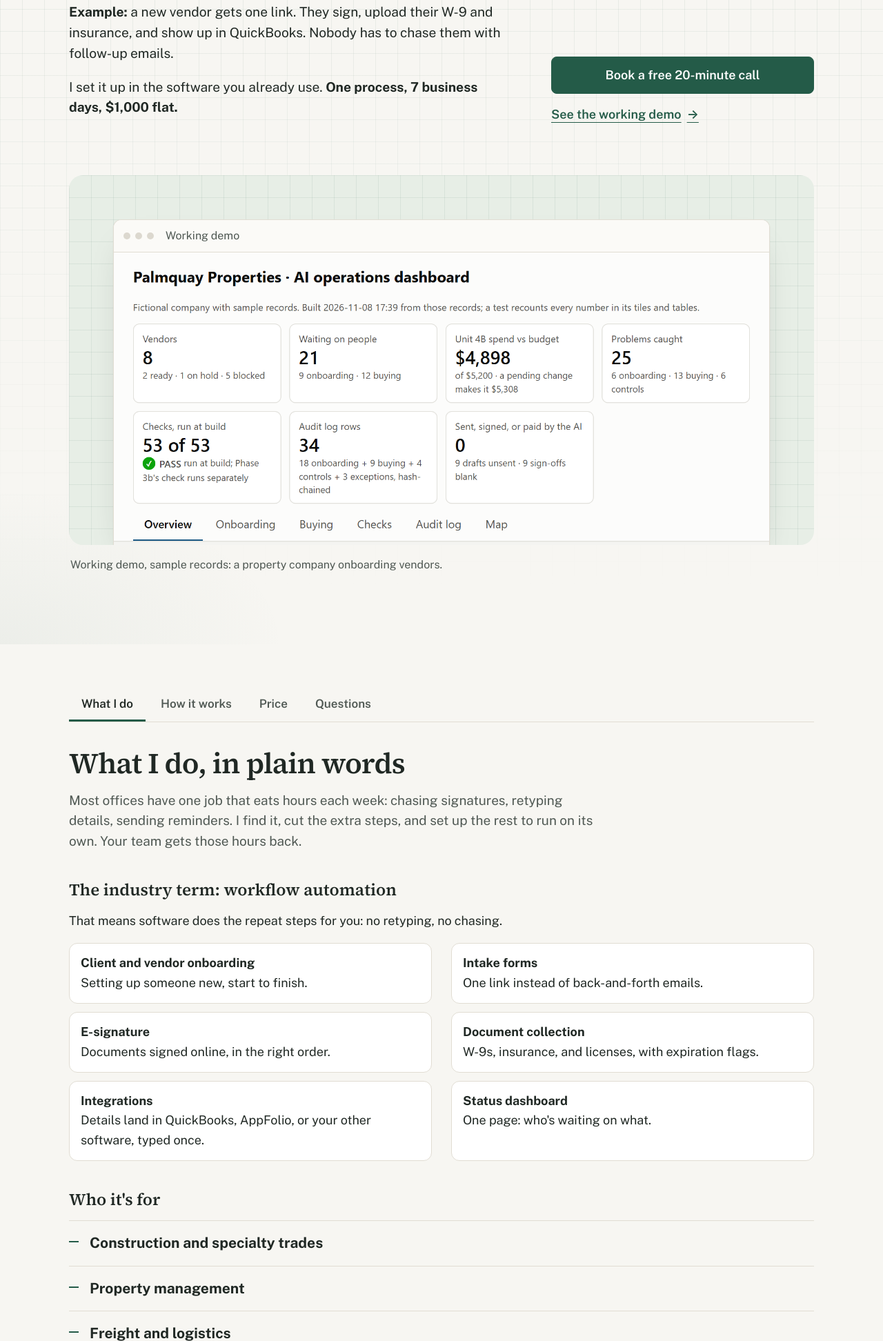
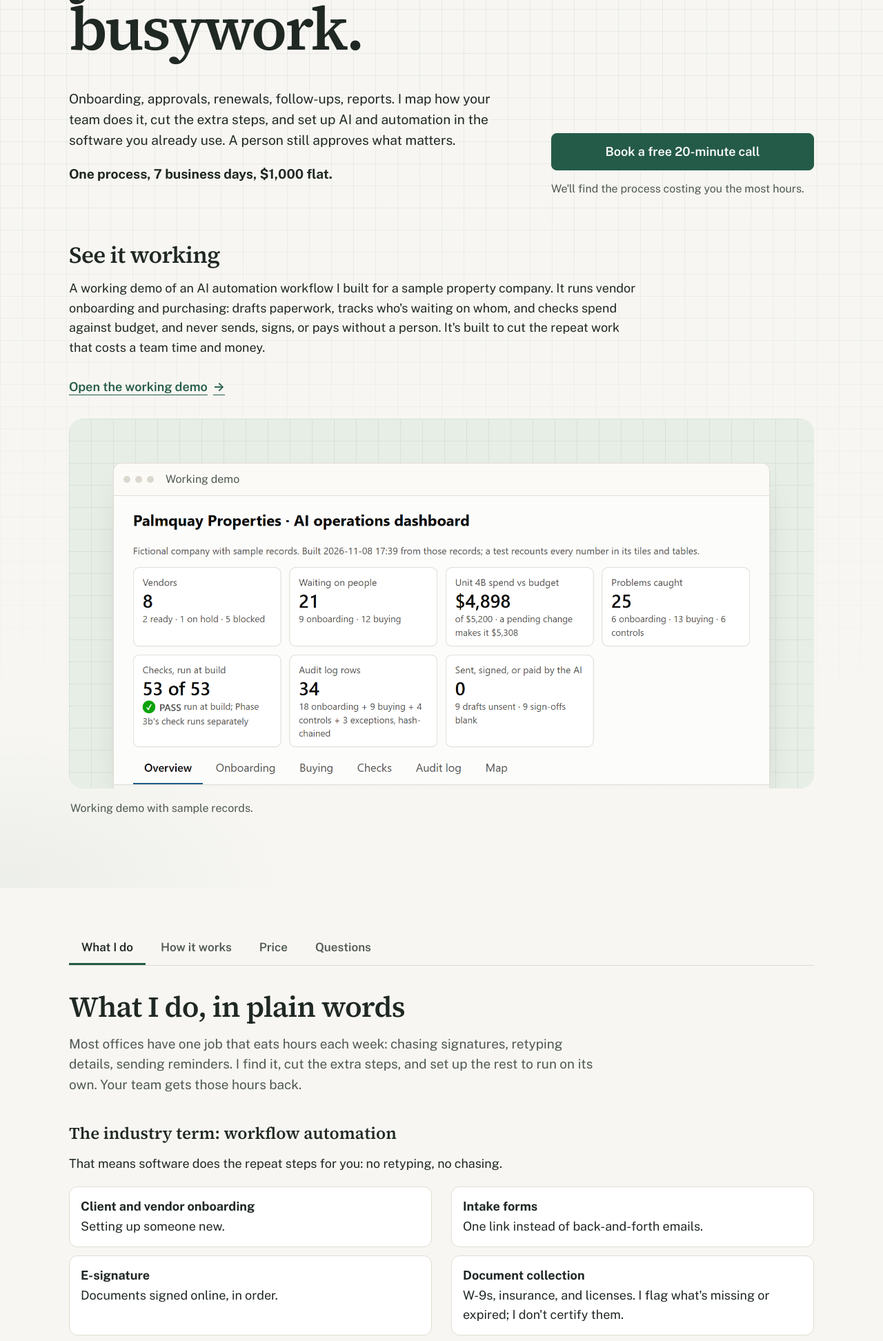
Before and after one commit to cameronkratkyy/seaksolutions-site, a plain HTML site: page index.html in a window 1280 px wide. Shown: the part 531-2475 px from the top of the page at 69% size. Drawn offline with nearby package versions, Linux system fonts and the light colour scheme.

Commit message:
Site v6: AI implementation hook, demo intro, clear CTA
New headline "I make the software you already pay for do your team's
busywork." with the industry term up top, a "See it working" intro for
the working demo, and the call button repeated at the end. 737 words.
Checker rounds 3-4 PASS.

```diff
--- a/index.html
+++ b/index.html
@@ -3,19 +3,19 @@
 <head>
 <meta charset="utf-8">
 <meta name="viewport" content="width=device-width, initial-scale=1">
-<title>SEAK Solutions | I automate the paperwork your office does by hand</title>
-<meta name="description" content="Workflow automation for small offices: intake forms, e-signature, and document collection set up inside the software you already use. One process, 7 business days, $1,000 flat.">
+<title>SEAK Solutions | I make the software you already pay for do your team's busywork</title>
+<meta name="description" content="AI implementation and workflow automation for small businesses, set up inside the software you already use. One process, 7 business days, $1,000 flat.">
 <meta name="theme-color" content="#F7F6F2">
 <link rel="icon" href="favicon.svg" type="image/svg+xml">
 <meta property="og:type" content="website">
 <meta property="og:site_name" content="SEAK Solutions">
-<meta property="og:title" content="I automate the paperwork your office does by hand.">
-<meta property="og:description" content="Intake forms, e-signature, and document collection, set up inside the software you already use. $1,000 flat. See the working demo.">
+<meta property="og:title" content="I make the software you already pay for do your team's busywork.">
+<meta property="og:description" content="I make the software you already pay for do your team's busywork. $1,000 flat. See the working demo.">
 <meta property="og:url" content="https://seakconsulting.com/">
 <meta property="og:image" content="https://seakconsulting.com/og.png">
 <meta property="og:image:width" content="1200">
 <meta property="og:image:height" content="630">
-<meta property="og:image:alt" content="SEAK Solutions: I automate the paperwork your office does by hand. $1,000 flat, with a screenshot of the working demo.">
+<meta property="og:image:alt" content="SEAK Solutions: I make the software you already pay for do your team's busywork. $1,000 flat, with a screenshot of the working demo.">
 <meta name="twitter:card" content="summary_large_image">
 <link rel="preconnect" href="https://fonts.googleapis.com">
 <link rel="preconnect" href="https://fonts.gstatic.com" crossorigin>
@@ -198,6 +198,12 @@ h1{font-size:clamp(44px,6.9vw,104px);line-height:.98;letter-spacing:-.035em;marg
   .btn{width:100%}
 }
 
+/* v6 (11/8): eyebrow, demo intro, end-of-page button */
+.eyebrow{font-size:16px;font-weight:700;letter-spacing:.06em;text-transform:uppercase;color:var(--green);margin:0 0 14px}
+.demo-intro{max-width:46em;margin:56px 0 22px}
+.demo-intro h2{font-size:clamp(26px,2.6vw,34px)}
+.contact .btn-light{background:#fff;color:var(--green)}
+.contact .btn-light:hover{background:#EEF3F0}
 /* v5 (11/8): content tabs, no JavaScript (radio buttons + labels) */
 .tabs{position:relative;margin:64px 0 0}
 .tabs>input{position:absolute;opacity:0;width:1px;height:1px;pointer-events:none}
@@ -213,7 +219,7 @@ h1{font-size:clamp(44px,6.9vw,104px);line-height:.98;letter-spacing:-.035em;marg
 .terms li{padding:14px 16px;background:var(--white);border:1px solid var(--line);border-radius:12px}
 .terms b{display:block;color:var(--ink)}
 .tp .ba{max-width:620px}
-@media (max-width:640px){.terms{grid-template-columns:1fr}.tablist{gap:0}.tablist label{flex:1 1 auto;justify-content:center;padding:0 6px;font-size:16px}}
+@media (max-width:640px){h1{font-size:34px;line-height:1.05}.terms{grid-template-columns:1fr}.tablist{gap:0}.tablist label{flex:1 1 auto;justify-content:center;padding:0 6px;font-size:16px}}
 </style>
 </head>
 <body>
@@ -226,18 +232,24 @@ h1{font-size:clamp(44px,6.9vw,104px);line-height:.98;letter-spacing:-.035em;marg
 
 <main id="main">
 <section class="hero" aria-labelledby="h1">
-  <h1 id="h1">I automate the paperwork your office does by hand.</h1>
+  <p class="eyebrow">AI implementation &amp; workflow automation for small businesses</p>
+  <h1 id="h1">I make the software you already pay for do your team's busywork.</h1>
   <div class="hero-row">
     <div class="sub">
-      <p><b>Example:</b> a new vendor gets one link. They sign, upload their W-9 and insurance, and show up in QuickBooks. Nobody has to chase them with follow-up emails.</p>
-      <p>I set it up in the software you already use. <b>One process, 7 business days, $1,000 flat.</b></p>
+      <p>Onboarding, approvals, renewals, follow-ups, reports. I map how your team does it, cut the extra steps, and set up AI and automation in the software you already use. A person still approves what matters.</p>
+      <p><b>One process, 7 business days, $1,000 flat.</b></p>
     </div>
     <div class="cta-col">
       <a class="btn" href="mailto:cameron@seakinteriors.com?subject=Free%2020-minute%20call">Book a free 20-minute call</a>
-      <a class="link" href="https://cameronkratkyy.github.io/palmquay-ops-demo/dashboard/">See the working demo <span aria-hidden="true">&rarr;</span></a>
+      <p class="cta-note">We'll find the process costing you the most hours.</p>
     </div>
   </div>
 
+  <div class="demo-intro">
+    <h2>See it working</h2>
+    <p>A working demo of an AI automation workflow I built for a sample property company. It runs vendor onboarding and purchasing: drafts paperwork, tracks who's waiting on whom, and checks spend against budget, and never sends, signs, or pays without a person. It's built to cut the repeat work that costs a team time and money.</p>
+    <a class="link" href="https://cameronkratkyy.github.io/palmquay-ops-demo/dashboard/">Open the working demo <span aria-hidden="true">&rarr;</span></a>
+  </div>
   <figure class="shot">
     <div class="panel">
       <div class="frame">
@@ -245,7 +257,7 @@ h1{font-size:clamp(44px,6.9vw,104px);line-height:.98;letter-spacing:-.035em;marg
         <picture><source media="(max-width:640px)" srcset="demo-phone.webp" width="1000" height="618"><img src="demo.webp" width="1640" height="732" alt="The working demo dashboard: vendors and their status, who is waiting on a decision, spend against budget, and nothing sent, signed, or paid without a person."></picture>
       </div>
     </div>
-    <figcaption>Working demo, sample records: a property company onboarding vendors.</figcaption>
+    <figcaption>Working demo with sample records.</figcaption>
   </figure>
 </section>
 </main>
@@ -268,12 +280,11 @@ h1{font-size:clamp(44px,6.9vw,104px);line-height:.98;letter-spacing:-.035em;marg
     <h3 class="sub-h">The industry term: workflow automation</h3>
     <p>That means software does the repeat steps for you: no retyping, no chasing.</p>
     <ul class="terms">
-      <li><b>Client and vendor onboarding</b>Setting up someone new, start to finish.</li>
+      <li><b>Client and vendor onboarding</b>Setting up someone new.</li>
       <li><b>Intake forms</b>One link instead of back-and-forth emails.</li>
-      <li><b>E-signature</b>Documents signed online, in the right order.</li>
-      <li><b>Document collection</b>W-9s, insurance, and licenses, with expiration flags.</li>
-      <li><b>Integrations</b>Details land in QuickBooks, AppFolio, or your other software, typed once.</li>
-      <li><b>Status dashboard</b>One page: who's waiting on what.</li>
+      <li><b>E-signature</b>Documents signed online, in order.</li>
+      <li><b>Document collection</b>W-9s, insurance, and licenses. I flag what's missing or expired; I don't certify them.</li>
+      <li><b>Integrations</b>Details land in your other software, typed once.</li>
     </ul>
     <h3 class="sub-h">Who it's for</h3>
     <ol class="who">
@@ -288,7 +299,6 @@ h1{font-size:clamp(44px,6.9vw,104px);line-height:.98;letter-spacing:-.035em;marg
       <li><div><h3>Wholesale and distribution</h3></div></li>
       <li><div><h3>Commercial cleaning</h3></div></li>
     </ol>
-    <h3 class="sub-h">One new vendor, before and after</h3>
     <div class="ba">
       <p class="tag">Illustrative example.</p>
       <table>
@@ -315,8 +325,6 @@ h1{font-size:clamp(44px,6.9vw,104px);line-height:.98;letter-spacing:-.035em;marg
       <li><span class="d">Days 6&ndash;7</span><h3>Hand it over</h3><p>I train your team, we run the tests together, and my access is closed.</p></li>
     </ol>
     <p class="clock">The clock starts when the scope is signed, the $500 clears, and access is set up.</p>
-    <h3 class="sub-h">What stays in your hands</h3>
-    <p>It's built in your software and stays there. I never ask for your passwords. Money, signatures, and customer decisions stay with your team.</p>
   </div>
 
   <div class="tp" id="p3">
@@ -343,10 +351,8 @@ h1{font-size:clamp(44px,6.9vw,104px);line-height:.98;letter-spacing:-.035em;marg
   <div class="tp" id="p4">
     <h2>Questions</h2>
     <div class="faq">
-      <details><summary>My business isn't on the list. Is this for me?</summary><p>Probably, if your office repeats a paperwork process every week.</p></details>
       <details><summary>Can you work in our software?</summary><p>Usually. I check on the free call and won't promise a connection I haven't checked.</p></details>
       <details><summary>Are you using AI? How is our data protected?</summary><p>Yes. An AI coding assistant helps me build, and I review and test its output before delivery. Here's how I protect your data: you give me a named user with least-privilege access and multi-factor authentication (MFA) where your software supports it, and I never ask for or hold your passwords. I develop and test on synthetic data first. Your live records are never sent to an AI model without your written OK, and never used for model training. At the end of the project, my access and API tokens are revoked, and your data is returned or deleted within 30 days of the fix window closing.</p></details>
-      <details><summary>Do you check our documents?</summary><p>The setup flags what's missing or expired for your reviewer. I don't certify insurance, tax, or license status.</p></details>
     </div>
   </div>
 </section>
@@ -354,6 +360,7 @@ h1{font-size:clamp(44px,6.9vw,104px);line-height:.98;letter-spacing:-.035em;marg
 <section class="contact" id="contact" aria-labelledby="h-contact">
   <h2 id="h-contact">Get in touch</h2>
   <p class="lead">Tell me the process and your software. I'll reply to set up the free call.</p>
+  <p><a class="btn btn-light" href="mailto:cameron@seakinteriors.com?subject=Free%2020-minute%20call">Book a free 20-minute call</a></p>
   <p class="other"><b>Other work:</b> website rebuilds, marketing materials, social media pages like Facebook and Instagram, and more. <a href="mailto:cameron@seakinteriors.com?subject=Other%20work">Inquire about what fits your needs.</a></p>
   <dl class="reach">
     <div><dt>Email</dt><dd><a href="mailto:cameron@seakinteriors.com?subject=Free%2020-minute%20call">cameron@seakinteriors.com</a></dd></div>
```
Also changed, not shown: og.png.
